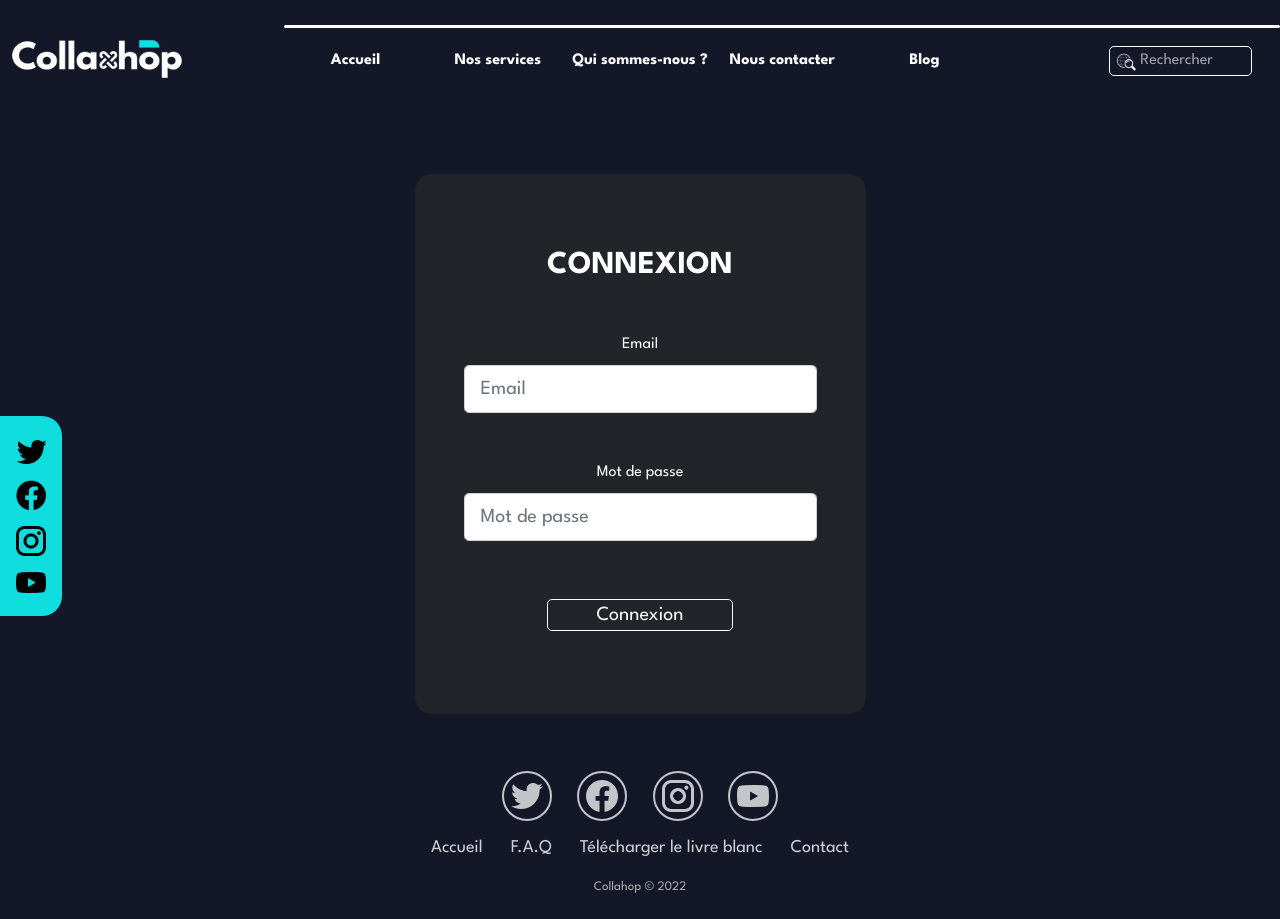
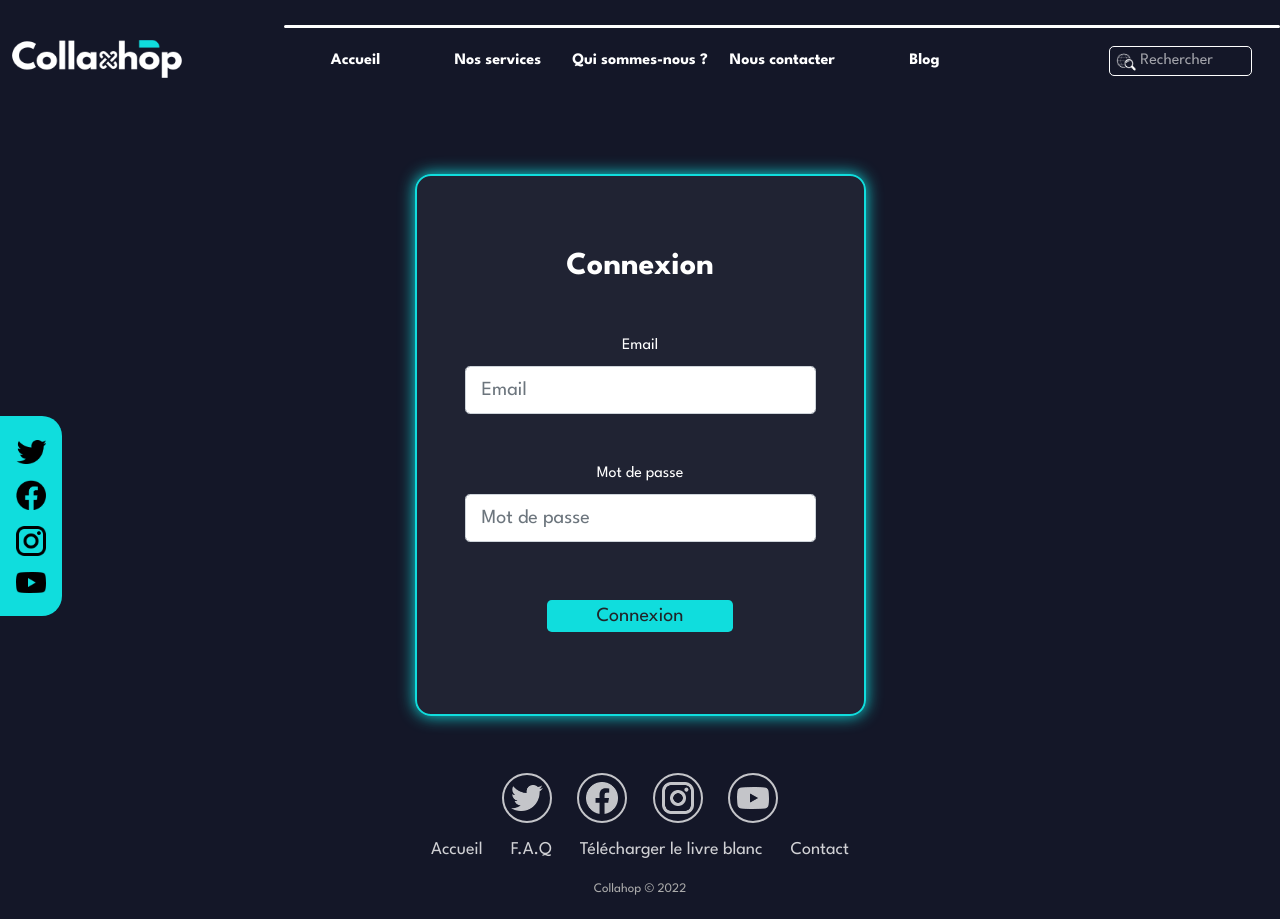
Before and after one commit to WildCodeSchool/2022-03-php-Lyon-P3-Collahop, a Symfony app: template templates/login/index.html.twig in a window 1280 px wide. Before the commit the page ends 893 px from the top, so only its background shows below. Run offline with Twig, Linux system fonts and the light colour scheme; the template is opened without the code that fills it, so the values that code supplies are empty; style sheets or scripts are compiled from the project's sources; some libraries are stand-ins or nearby versions.

Commit message:
add some scss and mixins

```diff
--- a/assets/styles/login.scss
+++ b/assets/styles/login.scss
@@ -2,15 +2,25 @@
     background-color: $color-slogan;
 }
 
-.body_login input{
-    color: black;
+.card_login{
+    background-color: rgba($white, 0.05);
+    border: 2px solid $color-logo;
+    box-shadow: 0 0 1em $color-logo;
 }
 
-.form_login{
-    width: 90vw;
-    height: 70vh;
-    display: flex;
-    justify-content: center;
-    align-items: center;
+.body_login button{
+    background-color: $color-logo;
+}
 
+.body_login input {
+    &:hover {
+        @include dynamic-border;
+        background-color: rgb(255, 255, 255);
+        color: $color-slogan;
+    }
 }
+
+.body_login .form-control:focus {
+    border-color: #ffffff;
+    box-shadow: 0 0 0 0.2rem rgba(255, 255, 255, 0.25);
+}
--- a/templates/login/index.html.twig
+++ b/templates/login/index.html.twig
@@ -17,24 +17,24 @@
 			<div class="container py-4">
 				<div class="row d-flex justify-content-center align-items-center">
 					<div class="col-12 col-md-8 col-lg-6 col-xl-5">
-						<div class="card bg-dark text-white" style="border-radius: 1rem;">
+						<div class="card card_login text-white" style="border-radius: 1rem;">
 							<div class="card-body p-5 text-center">
 								<form action="{{ path('login') }}" method="post" class="mb-md-4 mt-md-4">
-									<h2 class="fw-bold mb-5 text-uppercase">Connexion</h2>
+									<h2 class="fw-bold mb-5">Connexion</h2>
 
 									<div class="form-outline form-white mb-5">
 										<label class="form-label" for="username">Email</label>
-										<input type="email" id="username" class="form-control form-control-lg" name="_username" value="{{ last_username }}" placeholder="Email"/>
+										<input type="email" id="username" class="form-control form-control-lg" name="_username" value="{{ last_username }}" placeholder="Email" required/>
 									</div>
 
 									<div class="form-outline form-white mb-5">
 										<label class="form-label" for="password">Mot de passe</label>
-										<input type="password" id="password" class="form-control form-control-lg" name="_password" placeholder="Mot de passe"/>
+										<input type="password" id="password" class="form-control form-control-lg" name="_password" placeholder="Mot de passe" required/>
 									</div>
 
 									<input type="hidden" name="_csrf_token" value="{{ csrf_token('authenticate') }}">
 
-									<button class="btn btn-outline-light btn-lg px-5" type="submit">Connexion</button>
+									<button class="btn btn-lg px-5" type="submit">Connexion</button>
 								</form>
 							</div>
 						</div>
```
